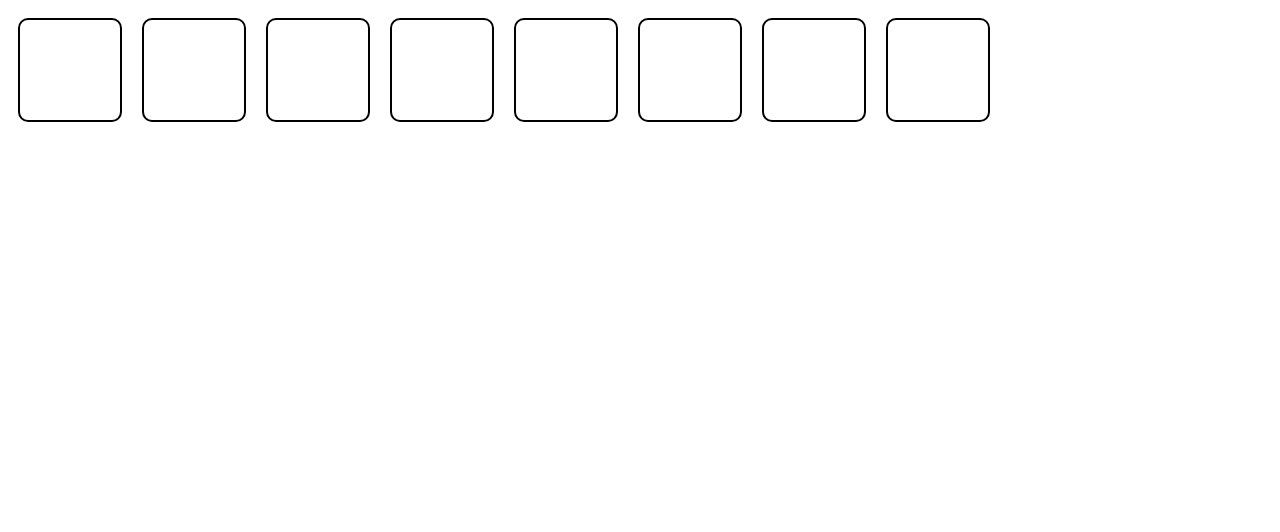
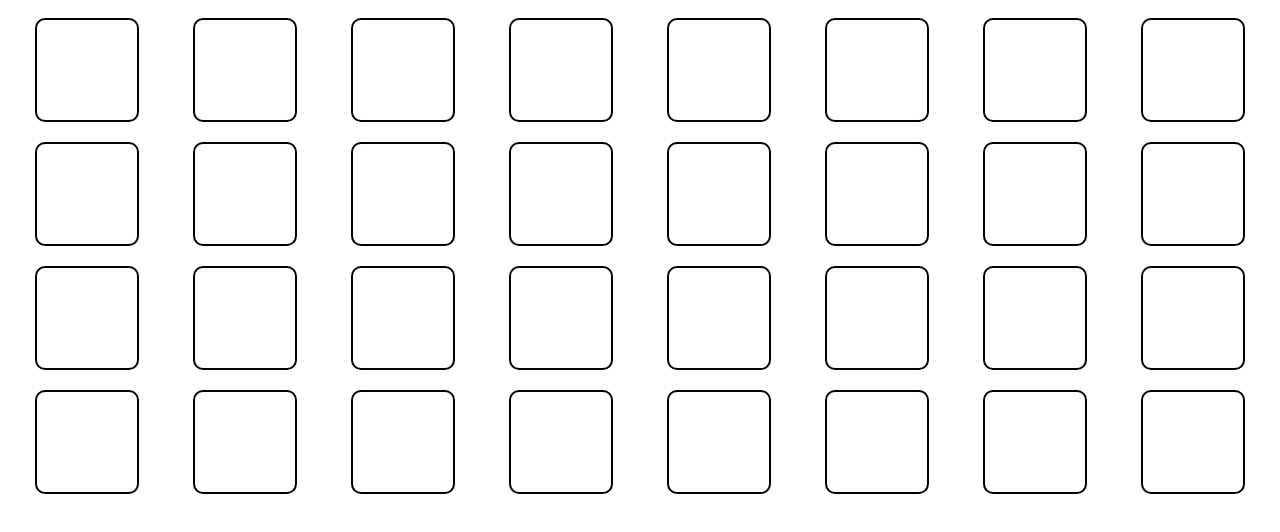
Before and after one commit to nikpopov/Memory-Development-Simple-Game, a plain HTML site: page index.html in a window 1280 px wide. Drawn offline with nearby package versions, Linux system fonts and the light colour scheme.

Commit message:
General View created

```diff
--- a/main.js
+++ b/main.js
@@ -28,15 +28,28 @@ $(document).ready(function() {
 		return Store;
 	}
 
+	function createRawContainer() {
+		const div = document.createElement("div");
+		return $(div).addClass("rawContainer");
+	}
+
 	function createDiv() {
 		const div = document.createElement("div");
 		return $(div).addClass("div_100");
 	}
 
-	Init();
+	function InitView() {
+		for (let r = 0; r < 4; r++) {
+			let cont = createRawContainer();
+			for (let col = 0; col < 8; col++) {
+				$(cont).append(createDiv());
+			}
+			$("#main").append(cont);
+		}
 
-	for (let i=0; i<8; i++) {
-		$("#main").append(createDiv());
 	}
 
+	Init();
+	InitView();
+
 })
--- a/style.css
+++ b/style.css
@@ -1,10 +1,16 @@
 #main {
 	margin: 0 auto;
+}
+.rawContainer {
+	display: flex;
+	justify-content: space-around;
 }
 .div_100 {
 	display: inline-block;
 	border: 2px solid black;
+	min-width: 100px;
 	width: 100px;
+	min-height: 100px;
 	height: 100px;
 	border-radius: 10px;
 	margin: 10px;
```
